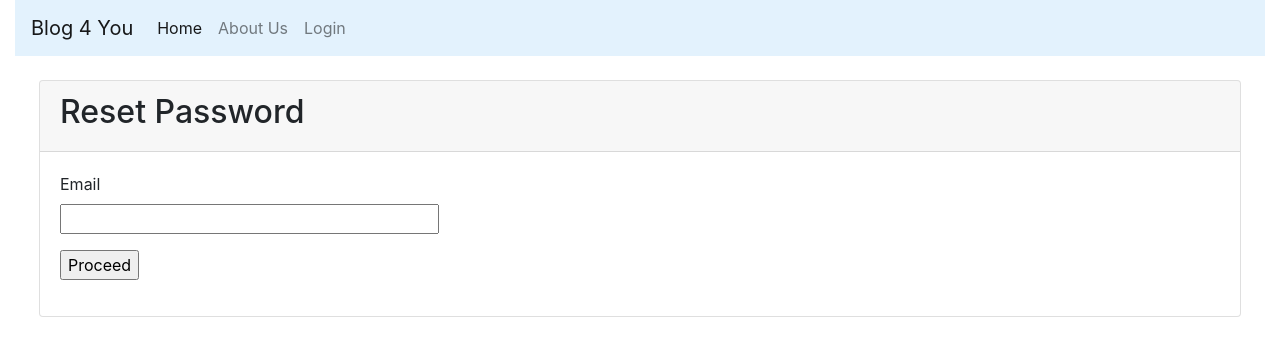
After one commit to Flask-tuts/flaskblog, a Flask app: page /reset_password in a window 1280 px wide. The commit adds this page. Shown: the top 356 px of the page. Run offline with Flask 2, Linux system fonts and the light colour scheme; some libraries are stand-ins or nearby versions.

Commit message:
Password reset and email verificaton.

```diff
--- a/config.py
+++ b/config.py
@@ -7,3 +7,8 @@ class Config(object):
     SECRET_KEY = os.environ.get('SECRET_KEY') or '3004479f1e8f1f1a04c84f30d81c26de'
     SQLALCHEMY_DATABASE_URI = os.environ.get('DATABASE_URL') or 'sqlite:///' + os.path.join(basedir, 'app.db')
     SQLALCHEMY_TRACK_MODIFICATIONS = False
+    MAIL_SERVER = 'smtp.googlemail.com'
+    MAIL_PORT = 587
+    MAIL_USE_TLS = True
+    MAIL_USERNAME = os.environ.get('EMAIL_USER')
+    MAIL_PASSWORD = os.environ.get('EMAIL_PASS')
--- a/src/__init__.py
+++ b/src/__init__.py
@@ -3,6 +3,8 @@ from config import Config
 from flask_sqlalchemy import SQLAlchemy
 from flask_bcrypt import Bcrypt
 from flask_login import LoginManager
+from flask_mail import Mail
+
 
 app = Flask(__name__)
 app.config.from_object(Config)
@@ -10,5 +12,7 @@ db = SQLAlchemy(app)
 bcrypt = Bcrypt(app)
 login_manager = LoginManager(app)
 login_manager.login_view = 'login'
+mail = Mail(app)
+
 
 from src import routes, models
--- a/src/forms.py
+++ b/src/forms.py
@@ -1,7 +1,7 @@
 from flask_wtf import FlaskForm
 from flask_wtf.file import FileField, FileAllowed
 from flask_login import current_user
-from wtforms import StringField, PasswordField, BooleanField, SubmitField
+from wtforms import StringField, PasswordField, BooleanField, SubmitField, TextAreaField
 from wtforms.validators import DataRequired, Email, EqualTo, ValidationError
 from src.models import User
 
@@ -48,3 +48,25 @@ class UpdateProfileForm(FlaskForm):
             user = User.query.filter_by(email=email.data).first()
             if user:
                 raise ValidationError('This email is already registered!')
+
+
+class PostForm(FlaskForm):
+    title = StringField('Title', validators=[DataRequired()])
+    content = TextAreaField('Content', validators=[DataRequired()])
+    submit = SubmitField('Post')
+
+
+class ResetRequestForm(FlaskForm):
+    email = StringField('Email', validators=[DataRequired(), Email()])
+    submit = SubmitField('Proceed')
+
+    def validate_email(self, email):
+        user = User.query.filter_by(email=email.data).first()
+        if not user:
+            raise ValidationError('This email is not registered. Sign Up now!')
+
+
+class ResetPasswordForm(FlaskForm):
+    password = PasswordField('Enter new Password', validators=[DataRequired()])
+    password2 = PasswordField('Repeat Password', validators=[DataRequired(), EqualTo('password')])
+    submit = SubmitField('Submit')
--- a/src/routes.py
+++ b/src/routes.py
@@ -1,16 +1,19 @@
 import os
 import secrets
 from PIL import Image
-from src import app, db, bcrypt
-from flask import render_template, redirect, url_for, flash, request
-from src.forms import RegistrationForm, LoginForm,  UpdateProfileForm
+from src import app, db, bcrypt, mail
+from flask import render_template, redirect, url_for, flash, request, abort
+from src.forms import RegistrationForm, LoginForm,  UpdateProfileForm, PostForm, ResetPasswordForm, ResetRequestForm
 from src.models import User, Post
 from flask_login import login_user, current_user, logout_user, login_required
+from flask_mail import Message
 
 
 @app.route('/')
 def index():
-    return render_template('index.html', title='Home')
+    page = request.args.get('page', 1, type=int)
+    posts = Post.query.order_by(Post.timestamp.desc()).paginate(per_page=5, page=page)
+    return render_template('index.html', title='Home', posts=posts)
 
 
 @app.route('/about')
@@ -50,8 +53,11 @@ def login():
 
 @app.route('/logout')
 def logout():
-    logout_user()
-    flash('Logged Out successfully!')
+    if current_user.is_authenticated:
+        logout_user()
+        flash('Logged Out successfully!')
+    else:
+        flash('You are not currently logged in!')
     return redirect(url_for('index'))
 
 
@@ -87,3 +93,103 @@ def account():
         form.email.data = current_user.email
     image_file = url_for('static', filename='profile_pics/' + current_user.image_file)
     return render_template('account.html', title='Account', image_file=image_file, form=form)
+
+
+@app.route('/post/new', methods=['GET', 'POST'])
+@login_required
+def create_post():
+    form = PostForm()
+    if form.validate_on_submit():
+        post = Post(title=form.title.data, content=form.content.data, author=current_user)
+        db.session.add(post)
+        db.session.commit()
+        flash('Your post has been created!', 'success')
+        return redirect(url_for('index'))
+    return render_template('create_post.html', title='Create Post', form=form, legend="Create Post")
+
+
+@app.route('/post/<int:post_id>')
+def post(post_id):
+    post = Post.query.get_or_404(post_id)
+    return render_template('post.html', title=post.title, post=post)
+
+
+@app.route('/post/<int:post_id>/update', methods=['GET', 'POST'])
+@login_required
+def update_post(post_id):
+    post = Post.query.get_or_404(post_id)
+    if post.author != current_user:
+        abort(403)
+    form = PostForm()
+    if form.validate_on_submit():
+        post.title = form.title.data
+        post.content = form.content.data
+        db.session.commit()
+        flash('Post Updated successfully!', 'success')
+        return redirect(url_for('post', post_id=post.id))
+    elif request.method == "GET":
+        form.title.data = post.title
+        form.content.data = post.content
+    return render_template('create_post.html', title='Update Post', form=form, legend="Update Post")
+
+
+@app.route('/post/<int:post_id>/delete', methods=['POST'])
+@login_required
+def delete_post(post_id):
+    post = Post.query.get_or_404(post_id)
+    if post.author != current_user:
+        abort(403)
+    db.session.delete(post)
+    db.session.commit()
+    flash('Post Deleted successfully!', 'success')
+    return redirect(url_for('index'))
+
+
+@app.route('/user/<string:username>')
+def user_post(username):
+    page = request.args.get('page', 1, type=int)
+    user = User.query.filter_by(username=username).first_or_404()
+    posts = Post.query.filter_by(author=user).order_by(Post.timestamp.desc()).paginate(per_page=5, page=page)
+    return render_template('user_posts.html', title=user.username, posts=posts, user=user)
+
+
+def send_reset_email(user):
+    token = user.generate_reset_token()
+    msg = Message('Password Reset Request', sender='noreply@b4u.com', recipients=[user.email])
+    msg.body = f'''To reset your password, visit the following link:
+{url_for('reset_token', token=token, _external=True)}
+
+If you did not make this request then simply ignore this mail and no changes will be done.
+'''
+    mail.send(msg)
+
+
+@app.route('/reset_password', methods=['GET', 'POST'])
+def request_reset():
+    if current_user.is_authenticated:
+        return redirect(url_for('index'))
+    form = ResetRequestForm()
+    if form.validate_on_submit():
+        user = User.query.filter_by(email=form.email.data).first()
+        send_reset_email(user)
+        flash(f'An email has been sent to {user.email}. Follow the instructions to reset your password.', 'info')
+        return redirect(url_for('login'))
+    return render_template('reset_request.html', title='Reset Password', form=form)
+
+
+@app.route('/reset_password/<token>', methods=['GET', 'POST'])
+def reset_token(token):
+    if current_user.is_authenticated:
+        return redirect(url_for('index'))
+    user = User.verify_reset_token(token)
+    if user is None:
+        flash('Your token is either invalid or has been expired.')
+        return redirect(url_for('request_reset'))
+    form = ResetPasswordForm()
+    if form.validate_on_submit():
+        hashed_password = bcrypt.generate_password_hash(form.password.data)
+        user.password = hashed_password
+        db.session.commit()
+        flash('Your password has been updated', 'success')
+        return redirect(url_for('login'))
+    return render_template('reset_token.html', title='Reset Password', form=form)
--- a/src/templates/account.html
+++ b/src/templates/account.html
@@ -6,8 +6,8 @@ My Profile
 {% block content %}
     <div class='content-section'>
         <div class="media">
-            <img class="rounded-circle account-img" src="{{ image_file }}">
-            <div class="media-body">
+            <img class="rounded-circle account-img m-2" src="{{ image_file }}", height="100" width="100">
+            <div class="media-body m-4">
                 <h2 class="account-heading">{{ current_user.username }}</h2>
                 <p class="text-secondary">{{ current_user.email }}</p>
             </div>
--- a/src/templates/base.html
+++ b/src/templates/base.html
@@ -21,7 +21,7 @@
         {% endfor %}
     {% endwith %}
 <div class="container-fluid">
-<nav class="navbar navbar-expand-lg navbar-light bg-light">
+<nav class="navbar navbar-expand-lg navbar-light" style="background-color: #e3f2fd;">
   <a class="navbar-brand" href="{{ url_for('index') }}">Blog 4 You</a>
   <button class="navbar-toggler" type="button" data-toggle="collapse" data-target="#navbarNavDropdown" aria-controls="navbarNavDropdown" aria-expanded="false" aria-label="Toggle navigation">
     <span class="navbar-toggler-icon"></span>
@@ -44,7 +44,7 @@
         </a>
         <div class="dropdown-menu" aria-labelledby="navbarDropdownMenuLink">
           <a class="dropdown-item" href="{{ url_for('account') }}">My Profile</a>
-          <a class="dropdown-item" href="#">Another action</a>
+          <a class="dropdown-item" href="{{ url_for('create_post') }}">Create Post</a>
           <a class="dropdown-item" href="#">Something else here</a>
         </div>
       </li>
@@ -56,12 +56,12 @@
     </ul>
   </div>
 </nav>
-<div class="card">
+<div class="card m-4">
     <div class="card-header">
-        <h1>
+        <h2>
             {% block head %}
             {% endblock %}
-        </h1>
+        </h2>
     </div>
     <div class="card-body">
         {% block content %}
--- a/src/templates/login.html
+++ b/src/templates/login.html
@@ -26,7 +26,9 @@
     </p>
     <p>
         {{ form.submit() }}
+    <small class="text-muted m-1"><a href="{{ url_for('request_reset') }}">Forgot Password?</a></small>
     </p>
 </form>
-<h6>New User? <a href="{{ url_for('register')}}">Sign Up here!</a></h6>
+
+<small class="text-muted">New User? <a href="{{ url_for('register')}}">Sign Up here!</a></small>
 {% endblock %}
--- /dev/null
+++ b/src/templates/reset_request.html
@@ -0,0 +1,20 @@
+{% extends 'base.html' %}
+{% block head %}
+    Reset Password
+{% endblock %}
+
+{% block content %}
+<form action="" method="post">
+    {{ form.hidden_tag() }}
+    <p>
+        {{ form.email.label }}<br>
+        {{ form.email(size=32) }}
+        {% for error in form.email.errors%}
+        <span style="color: red;">[{{ error }}]</span>
+        {% endfor %}
+    </p>
+    <p>
+        {{ form.submit() }}
+    </p>
+</form>
+{% endblock %}
```
Also changed, not shown: requirements.txt (added, +23 -0 lines), src/models.py (+15 -1 lines), src/templates/create_post.html (added, +27 -0 lines), src/templates/index.html (+33 -2 lines), src/templates/post.html (added, +50 -0 lines), src/templates/reset_token.html (added, +27 -0 lines), src/templates/user_posts.html (added, +39 -0 lines), app.db.
